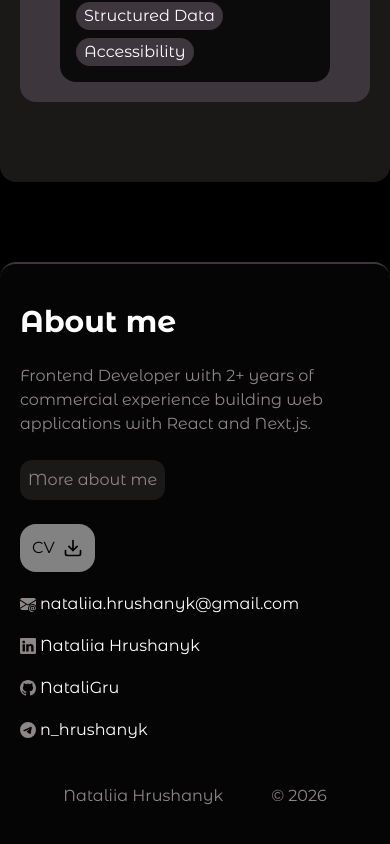
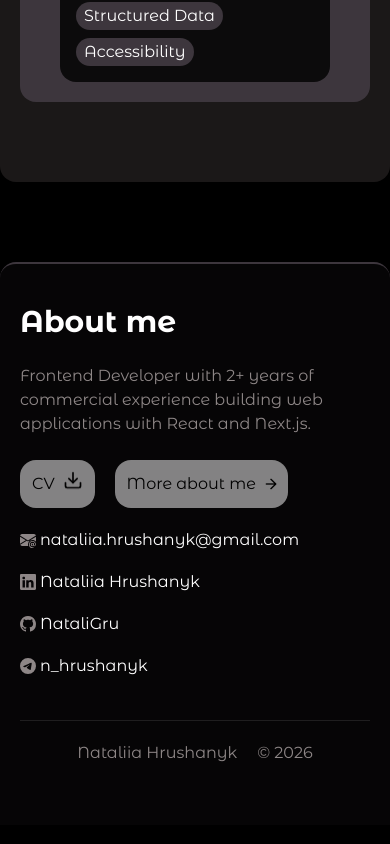
Before and after one commit to NataliGru/portfolio, a Next.js app: page /en in a window 390 px wide. Shown: the part 3192-4036 px from the top of the page. Built offline with nearby package versions, Linux system fonts and the light colour scheme; no server answers.

Commit message:
fix: footer cta buttons, footer copyright

```diff
--- a/src/features/download-cv/index.tsx
+++ b/src/features/download-cv/index.tsx
@@ -24,7 +24,7 @@ export const DownloadCV = ({ className }: DownloadCVProp) => {
       )}
     >
       {t('downloadCV')}
-      <Download className='size-5' />
+      <Download className='size-5 animate-bounce' />
     </Link>
   );
 };
--- a/src/widgets/footer/ui/footer-about.tsx
+++ b/src/widgets/footer/ui/footer-about.tsx
@@ -1,5 +1,7 @@
 import { getTranslations } from 'next-intl/server';
 import Link from 'next/link';
+
+import { ArrowRight, ArrowUp } from 'lucide-react';
 
 import { DownloadCV } from '@/features';
 import { Links } from '@/settings';
@@ -14,11 +16,19 @@ export const FooterAbout = async () => {
 
       <p className='text-control-background'>{t('about.description')}</p>
 
-      <Link href={Links.about}>
-        <Button variant='control'>{t('about.link')}</Button>
-      </Link>
+      <div className='flex items-center gap-5'>
+        <DownloadCV className='w-fit' />
 
-      <DownloadCV className='w-fit' />
+        <Link href={Links.about}>
+          <Button
+            variant='primary'
+            className='flex gap-1 items-center group p-3 bg-foreground/50 hover:bg-foreground'
+          >
+            {t('about.link')}{' '}
+            <ArrowUp className='size-4 animate-bounce rotate-90' />
+          </Button>
+        </Link>
+      </div>
     </section>
   );
 };
--- /dev/null
+++ b/src/widgets/footer/ui/footer-copyright.tsx
@@ -0,0 +1,9 @@
+export const FooterCopyright = () => {
+  return (
+    <p className='text-nowrap items-center justify-center text-control-background flex flex-row gap-5 sm:gap-12 border-t border-t-foreground/10 w-full p-5'>
+      <span>Nataliia Hrushanyk</span>
+
+      <span>© {new Date().getFullYear()}</span>
+    </p>
+  );
+};
--- a/src/widgets/footer/ui/footer.tsx
+++ b/src/widgets/footer/ui/footer.tsx
@@ -2,6 +2,7 @@ import { cn } from '@/shared';
 
 import { FooterAbout } from './footer-about';
 import { FooterContacts } from './footer-contacts';
+import { FooterCopyright } from './footer-copyright';
 
 export const Footer = () => {
   return (
@@ -18,11 +19,7 @@ export const Footer = () => {
         <FooterContacts />
       </div>
 
-      <p className='self-center text-control-background flex flex-row gap-12'>
-        <span>Nataliia Hrushanyk</span>
-
-        <span>© {new Date().getFullYear()}</span>
-      </p>
+      <FooterCopyright />
     </footer>
   );
 };
```
